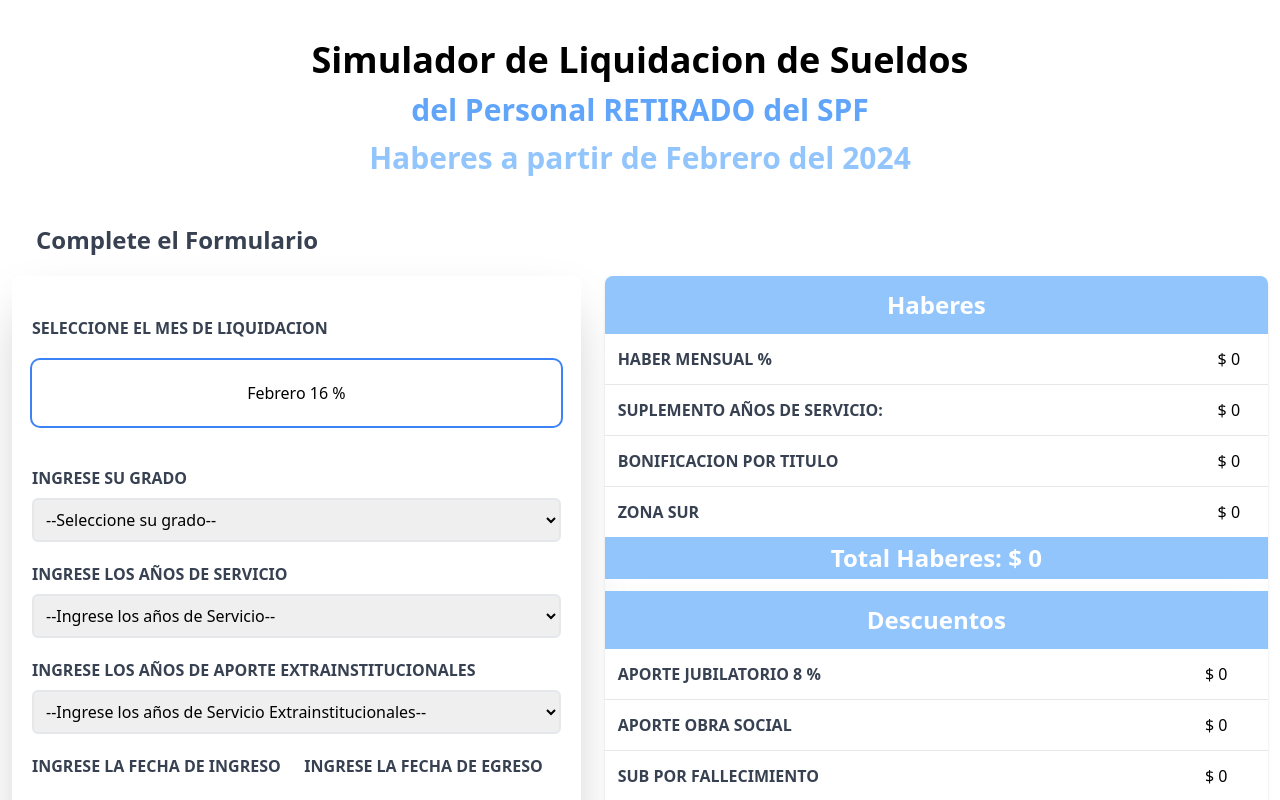
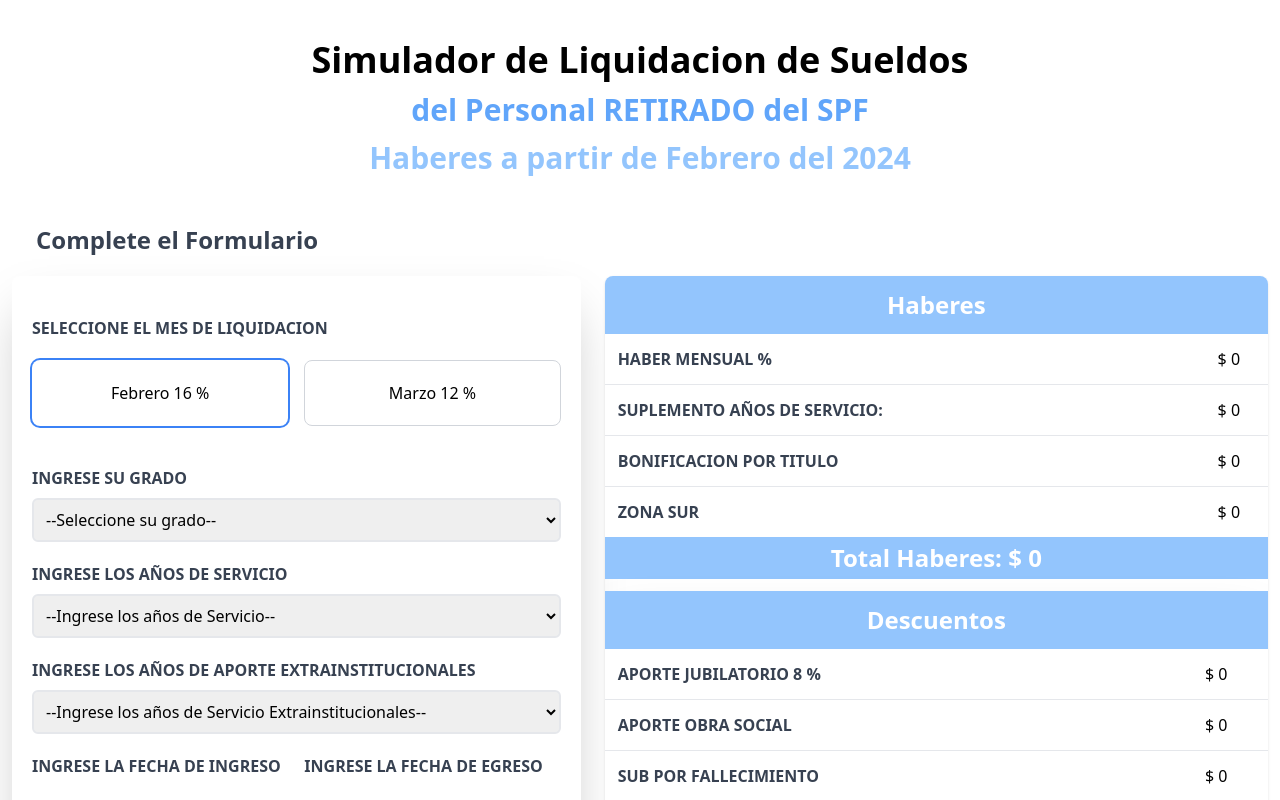
Before and after one commit to LeonelReyes/liquidacion-spf-main, a React (Vite) app: page / in a window 1280 px wide. Shown: the top 800 px of the page. Built offline with nearby package versions, Linux system fonts and the light colour scheme; what tailwindcss-tables would draw is missing.

Commit message:
marzo 24

```diff
--- a/src/components/Calcular.jsx
+++ b/src/components/Calcular.jsx
@@ -12,7 +12,7 @@
 
 const zonaSur = [0, 67082.80, 59508, 47609.88, 41118.52, 34621.36, 31375.68, 30830.48, 29748.20, 40029.28, 35700.16, 32459.12, 31911.60, 31375.68, 30299.20, 29206.48, 28667.08]
 
-const pocentajeAumento = [1, 1, 1, 1, 1]
+const pocentajeAumento = [1, 1, 1, 1, 1, 1.12]
 
 const porcetajeSAS = [0.005, 0.005, 0.01, 0.015, 0.02]
 
--- a/src/components/Formulario.jsx
+++ b/src/components/Formulario.jsx
@@ -180,7 +180,7 @@
                     Seleccione el Mes de liquidacion
                 </label>
 
-                <ul className="grid grid-cols-1 gap-x-4  mx-auto mb-10">
+                <ul className="grid grid-cols-2 gap-x-4  mx-auto mb-10">
                 {/* <li className="relative">
                         <input className="sr-only peer" type="radio" value="2" name="radioMes" id="idAgosto"
 
@@ -202,6 +202,14 @@
                         onChange={ (e) => setMesLiqui(e.target.value) }
                         checked/>
                         <label className="flex p-5 bg-white border border-gray-300 rounded-lg cursor-pointer focus:outline-none hover:bg-gray-50 peer-checked:ring-blue-500 peer-checked:ring-2 peer-checked:border-transparent justify-center" htmlFor="idDiciembre">Febrero 16 %</label>
+
+                    </li>
+
+                    <li className="relative">
+                        <input className="sr-only peer" type="radio" value="4" name="radioMes" id="idMarzo"
+                        onChange={ (e) => setMesLiqui(e.target.value) }
+                        />
+                        <label className="flex p-5 bg-white border border-gray-300 rounded-lg cursor-pointer focus:outline-none hover:bg-gray-50 peer-checked:ring-blue-500 peer-checked:ring-2 peer-checked:border-transparent justify-center" htmlFor="idMarzo">Marzo 12 %</label>
 
                     </li>
                 </ul>
```
